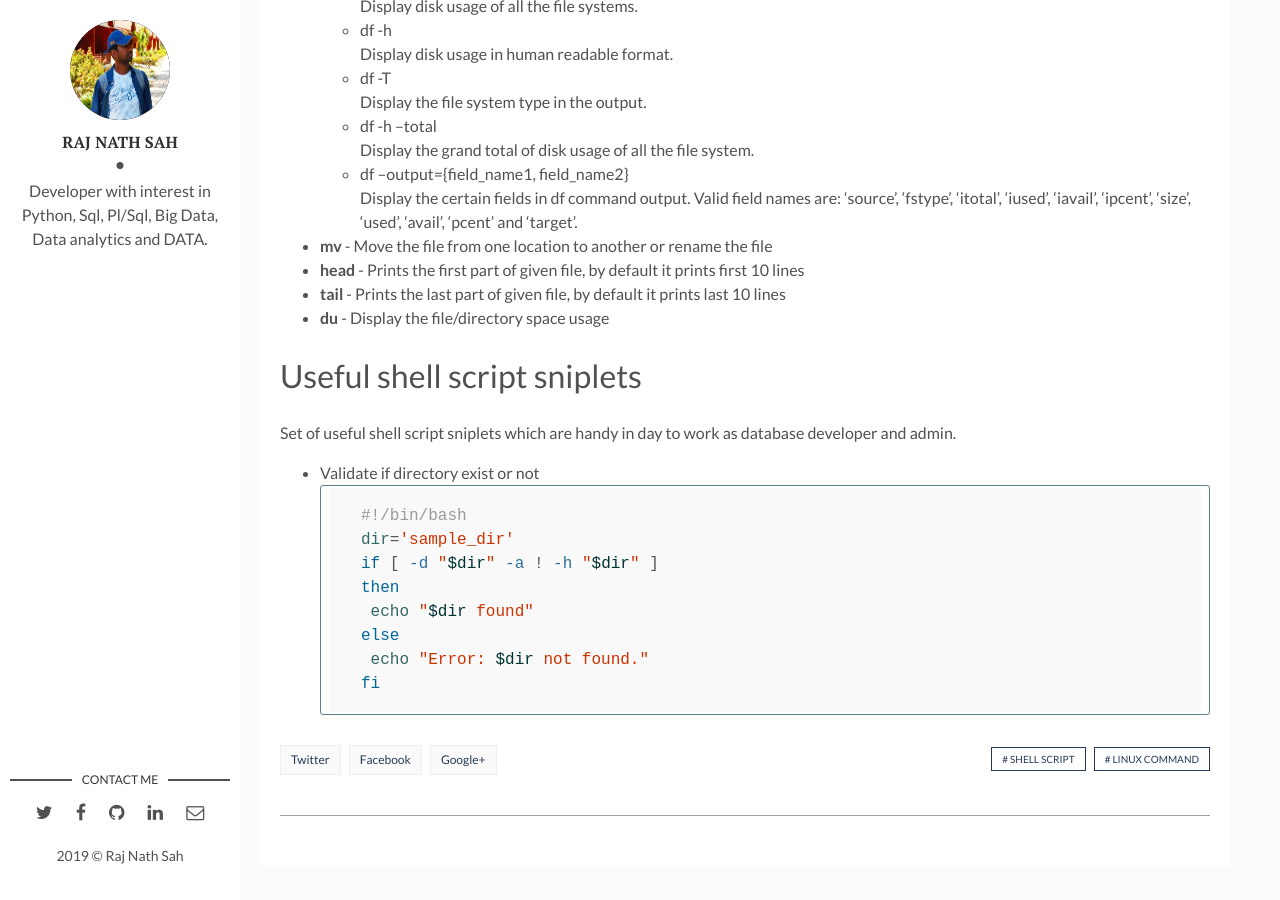
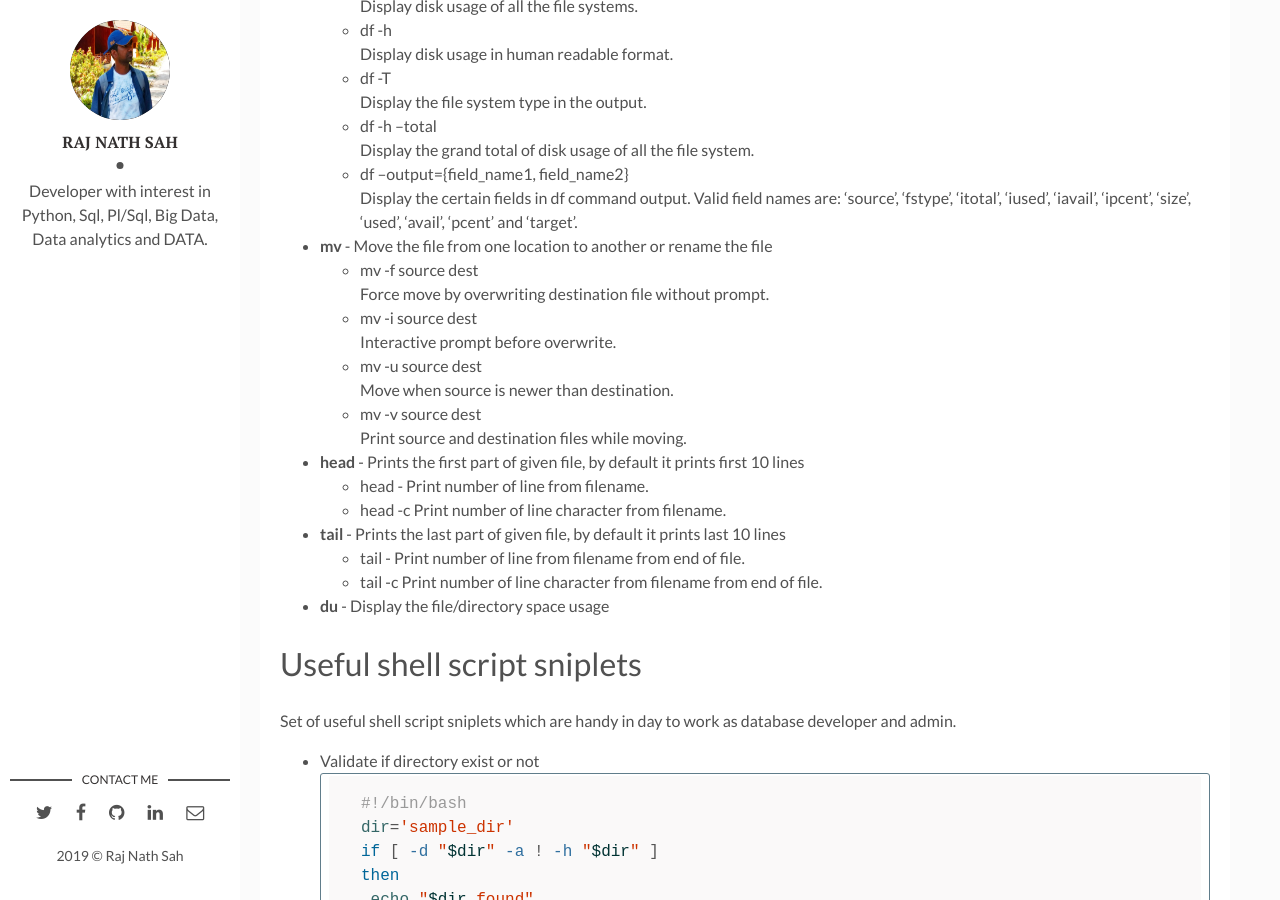
Before and after one commit to rajnathsah/rajnathsah.github.io, a Jekyll site: the page built from _posts/2019-11-27-shell-script-linux-command.md, in a window 1280 px wide and 900 px high, scrolled down 2392 px. Built offline with Jekyll 4.4.1, drawn with Linux system fonts in a browser that asks for light colours; comment, search, counter and statistics services are not loaded.

Commit message:
Update 2019-11-27-shell-script-linux-command.md

```diff
--- a/_posts/2019-11-27-shell-script-linux-command.md
+++ b/_posts/2019-11-27-shell-script-linux-command.md
@@ -121,8 +121,24 @@ Set of common useful linux command with basic description and usage.
   * df --output={field_name1, field_name2}
   Display the certain fields in df command output. Valid field names are: ‘source’, ‘fstype’, ‘itotal’, ‘iused’, ‘iavail’, ‘ipcent’, ‘size’, ‘used’, ‘avail’, ‘pcent’ and ‘target’.
 * **mv** - Move the file from one location to another or rename the file
+  * mv -f source dest
+  Force move by overwriting destination file without prompt.
+  * mv -i source dest
+  Interactive prompt before overwrite.
+  * mv -u source dest
+  Move when source is newer than destination.
+  * mv -v source dest
+  Print source and destination files while moving.
 * **head** - Prints the first part of given file, by default it prints first 10 lines
+  * head -<line> <filename>
+  Print number of line from filename.
+  * head -c<line> <filename>
+  Print number of line character from filename.
 * **tail** - Prints the last part of given file, by default it prints last 10 lines
+  * tail -<noline> <filename>
+  Print number of line from filename from end of file.
+  * tail -c<line> <filename>
+  Print number of line character from filename from end of file.
 * **du** - Display the file/directory space usage
 
 # Useful shell script sniplets
```
